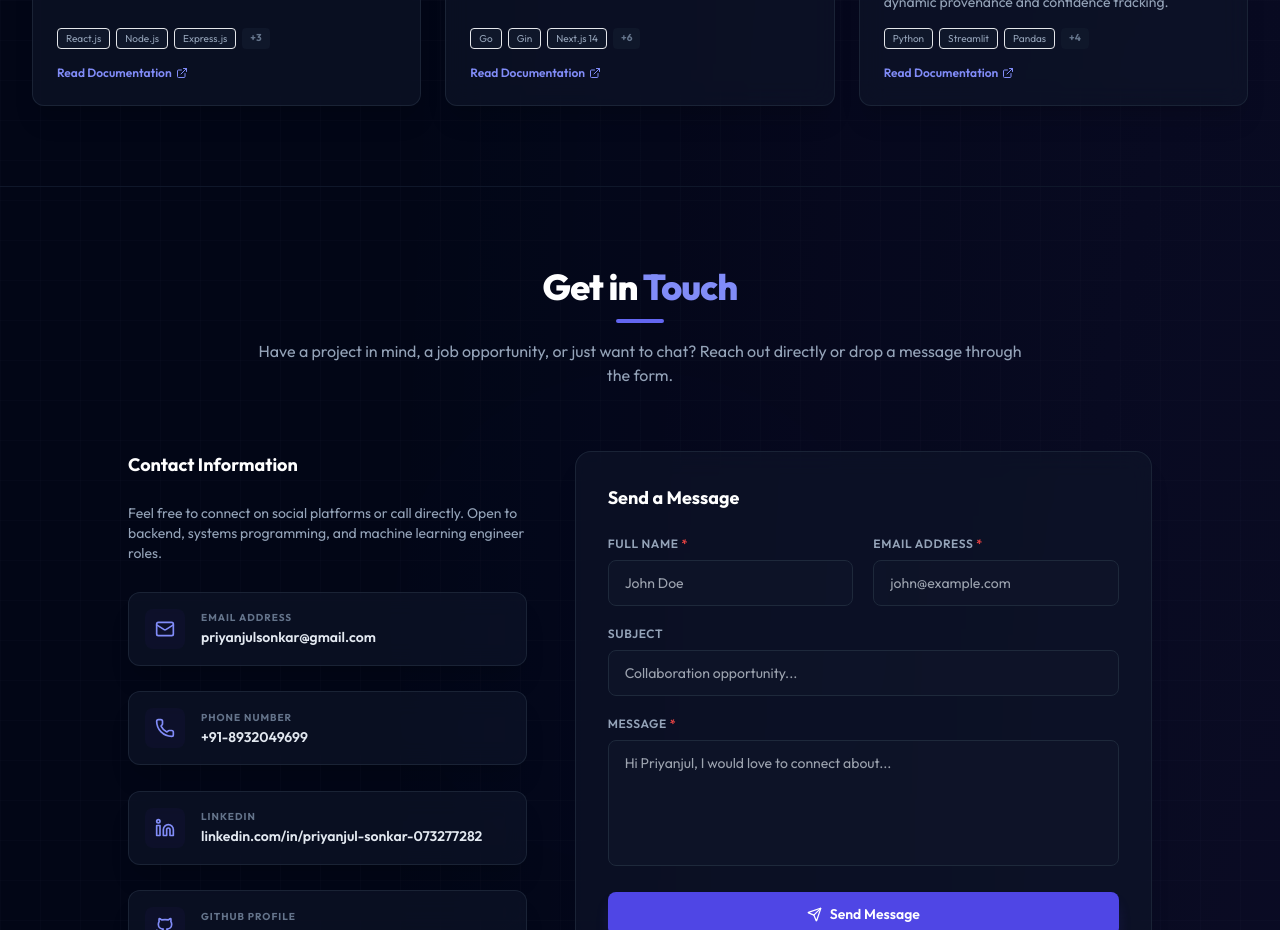
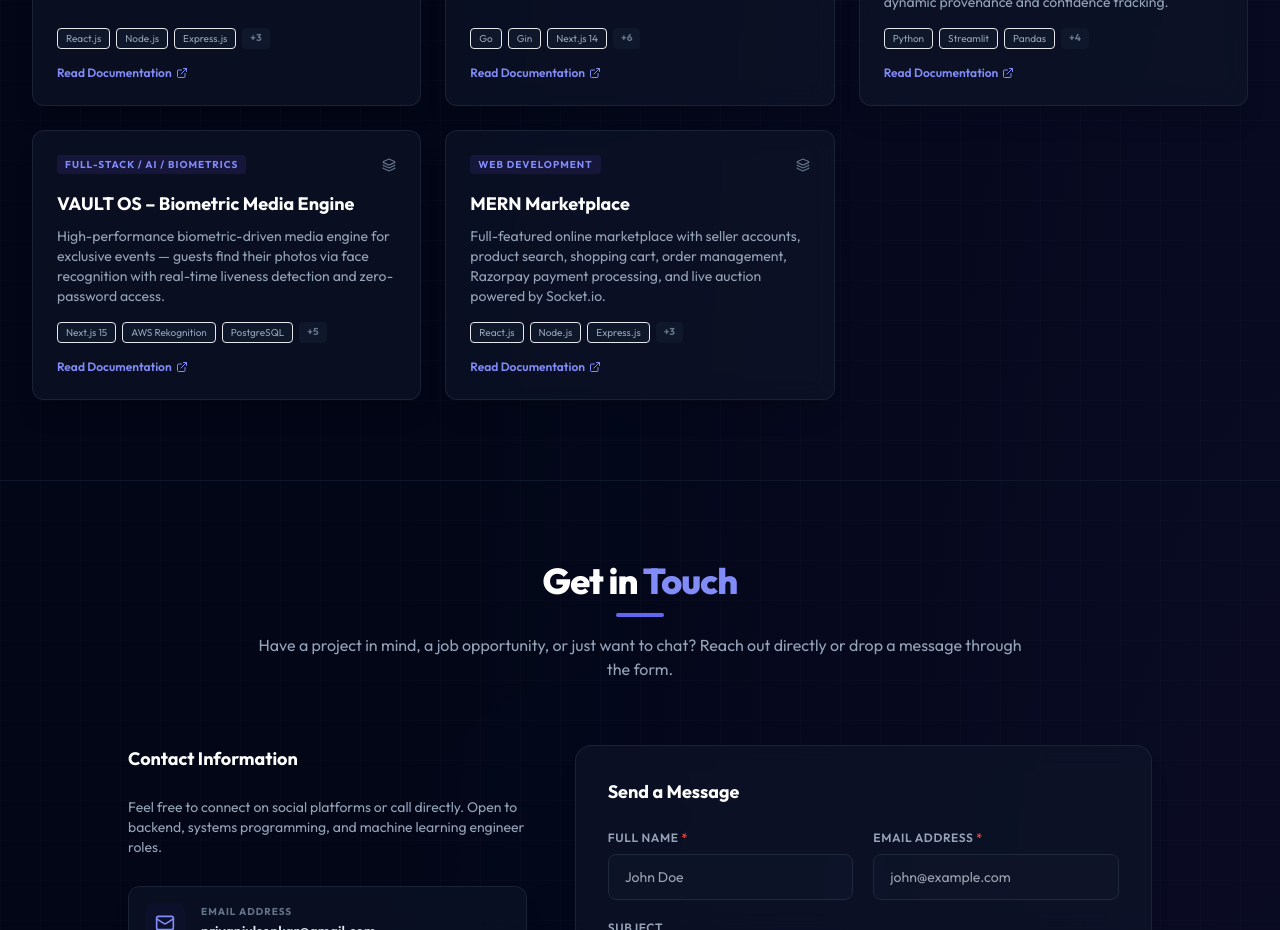
Before and after one commit to priyanjul-beep/PortfolioWebsite, a React (Vite) app: page / in a window 1280 px wide. Shown: the part 5480-6410 px from the top of the page. Built offline with nearby package versions, Linux system fonts and the light colour scheme.

Commit message:
add VAULT OS and MERN Marketplace to projects

```diff
--- a/src/components/Projects.jsx
+++ b/src/components/Projects.jsx
@@ -180,6 +180,42 @@ export default function Projects({ currentMode }) {
         'Implemented dynamic provenance and confidence tracking: skill sources reflect actual contributors (single vs. multi-source), and all raw evidence is preserved for full transparency.',
         'Built a Streamlit UI with an interactive projection modal — supports field search, select-all/clear-all checkboxes, auto-generated config, and a JSON editor for manual field mapping.',
         'Delivered a Python CLI and programmatic API with comprehensive Pytest coverage; output is fully configurable (E164 phone normalization, canonical skill names, on_missing: null/omit/error).'
+      ]
+    },
+    {
+      id: 'vault-os',
+      title: 'VAULT OS – Biometric Media Engine',
+      category: 'web',
+      tag: 'Full-Stack / AI / Biometrics',
+      demo: 'https://vault-os-xi.vercel.app/',
+      github: 'https://github.com/PriyanjulSonkar/face-based-media-system',
+      techs: ['Next.js 15', 'AWS Rekognition', 'PostgreSQL', 'Prisma ORM', 'Amazon S3', 'Tailwind CSS', 'Framer Motion', 'Shadcn UI'],
+      prioritySde: 10,
+      priorityMle: 10,
+      desc: 'High-performance biometric-driven media engine for exclusive events — guests find their photos via face recognition with real-time liveness detection and zero-password access.',
+      bullets: [
+        'Built a Live-Blink Biometric Handshake using AWS Rekognition FaceId vectoring: guests are authenticated purely by face, with canvas-overlay liveness scanning that prevents photo-of-photo spoofing.',
+        'Engineered real-time S3 asset zipping and streaming via Node.js Streams, enabling bulk vault downloads without memory exhaustion for large event media libraries.',
+        'Designed security-first architecture: facial vectors (not raw images) stored in Rekognition Collections, all assets served via Pre-Signed S3 URLs with 3600s TTL, and automatic EXIF metadata scrubbing on upload.',
+        'Delivered a brutalist Framer Motion UI with terminal-style text descrambling, 60fps shared-element gallery transitions, and an optimized masonry archive grid with zero layout shift.'
+      ]
+    },
+    {
+      id: 'mern-marketplace',
+      title: 'MERN Marketplace',
+      category: 'web',
+      tag: 'Web Development',
+      demo: 'https://mern-marketplace-ledj.onrender.com/',
+      github: 'https://github.com/PriyanjulSonkar/Mern-MarketPlace',
+      techs: ['React.js', 'Node.js', 'Express.js', 'MongoDB', 'Razorpay', 'Socket.io'],
+      prioritySde: 11,
+      priorityMle: 11,
+      desc: 'Full-featured online marketplace with seller accounts, product search, shopping cart, order management, Razorpay payment processing, and live auction powered by Socket.io.',
+      bullets: [
+        'Built multi-role architecture supporting separate seller and buyer accounts with product listing, search suggestions, and category-based browsing.',
+        'Integrated Razorpay payment gateway for secure checkout with order confirmation and payment verification workflows.',
+        'Implemented real-time live auction feature using Socket.io, enabling synchronized bidding across all connected clients with instant price updates.',
+        'Developed full order management system with cart persistence, order history, and seller fulfillment tracking.'
       ]
     }
   ];
```
